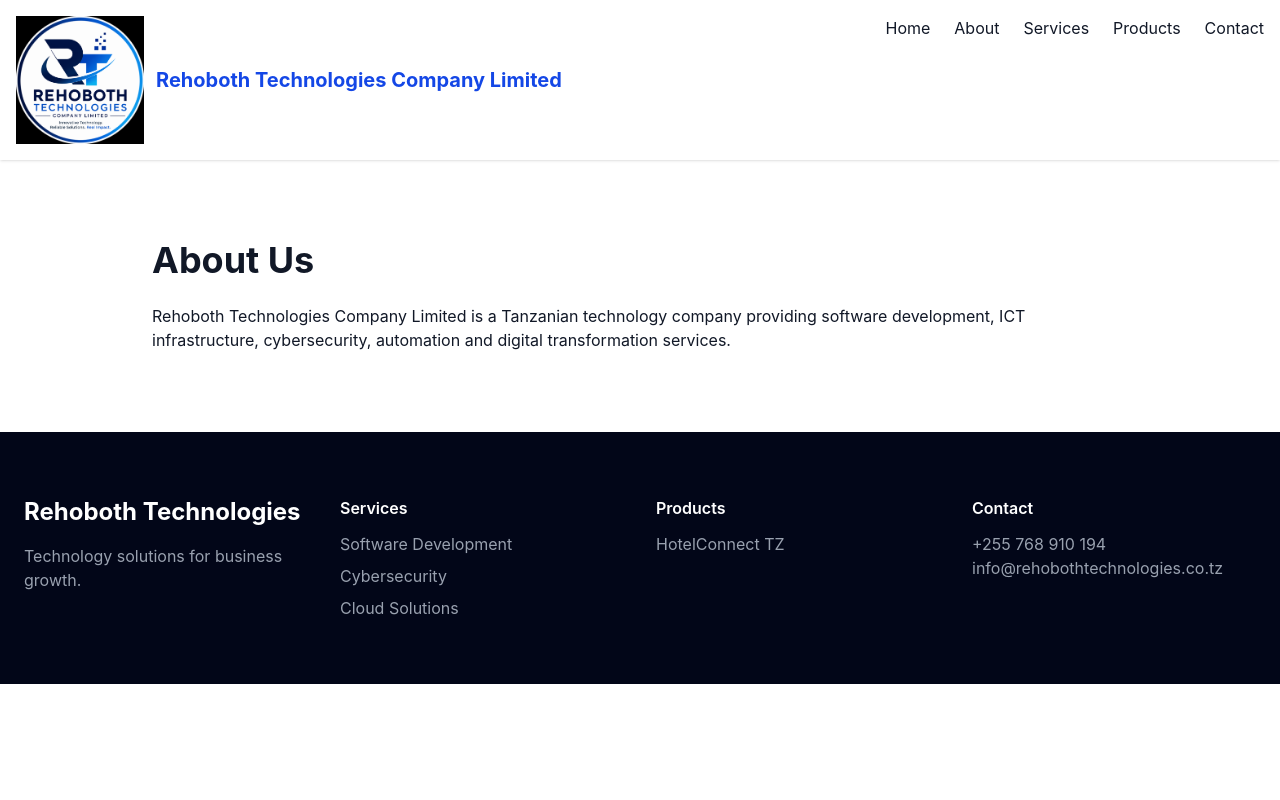
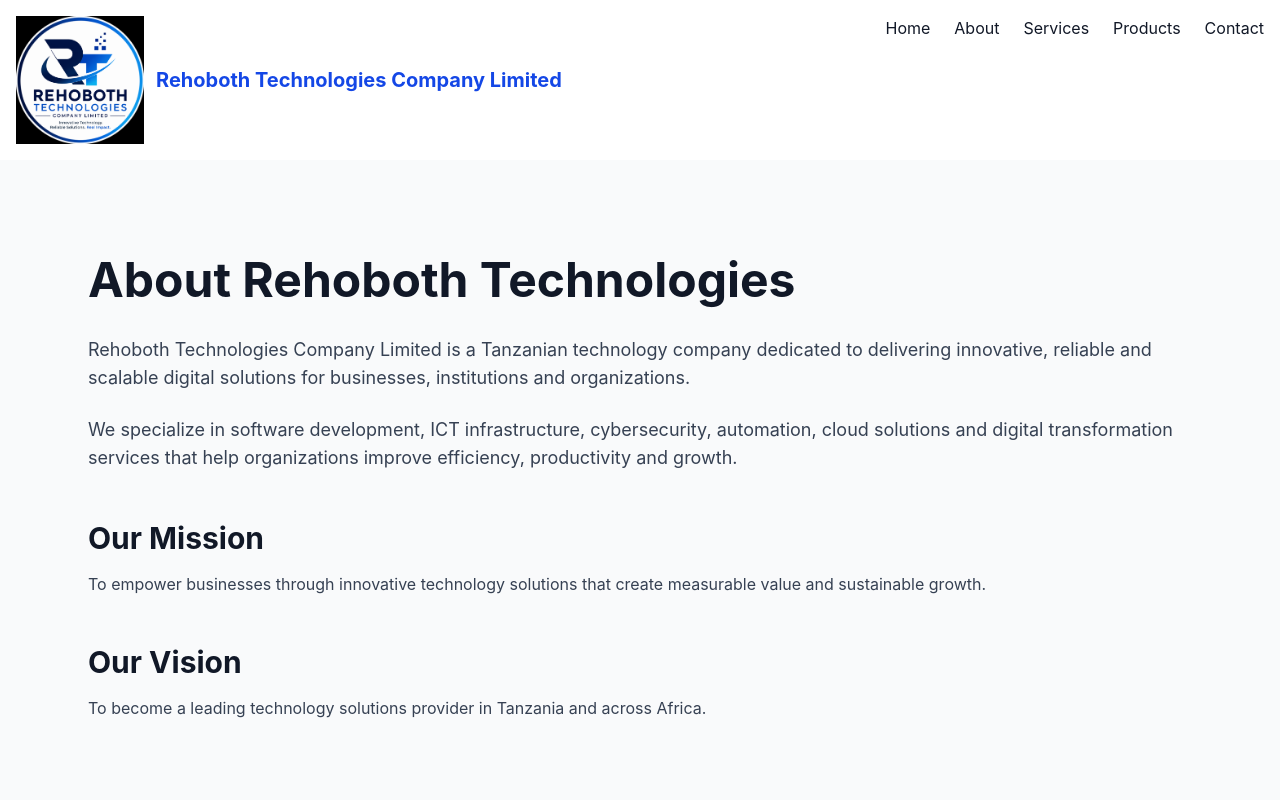
Before and after one commit to Smartstay26/rehoboth-technologies, a React (Vite) app: page /about in a window 1280 px wide. Shown: the top 800 px of the page. Built offline with nearby package versions, Linux system fonts and the light colour scheme.

Commit message:
Complete business pages

```diff
--- a/package.json
+++ b/package.json
@@ -10,6 +10,7 @@
     "preview": "vite preview"
   },
   "dependencies": {
+    "@emailjs/browser": "^4.4.1",
     "framer-motion": "^12.40.0",
     "react": "^19.2.6",
     "react-dom": "^19.2.6",
--- /dev/null
+++ b/src/components/ContactForm.jsx
@@ -0,0 +1,57 @@
+import { useRef } from "react";
+import emailjs from "@emailjs/browser";
+
+export default function ContactForm() {
+  const form = useRef();
+
+  const sendEmail = (e) => {
+    e.preventDefault();
+
+    emailjs.sendForm(
+      "YOUR_SERVICE_ID",
+      "YOUR_TEMPLATE_ID",
+      form.current,
+      "YOUR_PUBLIC_KEY"
+    );
+
+    alert("Message sent successfully!");
+  };
+
+  return (
+    <form
+      ref={form}
+      onSubmit={sendEmail}
+      className="space-y-4"
+    >
+      <input
+        type="text"
+        name="name"
+        placeholder="Your Name"
+        className="w-full border p-3 rounded"
+        required
+      />
+
+      <input
+        type="email"
+        name="email"
+        placeholder="Your Email"
+        className="w-full border p-3 rounded"
+        required
+      />
+
+      <textarea
+        name="message"
+        rows="5"
+        placeholder="Message"
+        className="w-full border p-3 rounded"
+        required
+      />
+
+      <button
+        className="bg-blue-700 text-white px-6 py-3 rounded"
+      >
+        Send Message
+      </button>
+    </form>
+  );
+}
--- a/src/pages/About.jsx
+++ b/src/pages/About.jsx
@@ -1,28 +1,55 @@
 import Navbar from "../components/Navbar";
 import Footer from "../components/Footer";
 
-export default function About(){
-  return(
+export default function About() {
+  return (
     <>
       <Navbar />
 
-      <div className="max-w-5xl mx-auto py-20 px-6">
+      <section className="py-24 bg-gray-50 min-h-screen">
+        <div className="max-w-6xl mx-auto px-6">
 
-        <h1 className="text-4xl font-bold mb-6">
-          About Us
-        </h1>
+          <h1 className="text-5xl font-bold mb-8">
+            About Rehoboth Technologies
+          </h1>
 
-        <p>
-          Rehoboth Technologies Company Limited is a
-          Tanzanian technology company providing
-          software development, ICT infrastructure,
-          cybersecurity, automation and digital
-          transformation services.
-        </p>
+          <p className="text-lg text-gray-700 mb-6">
+            Rehoboth Technologies Company Limited is a Tanzanian
+            technology company dedicated to delivering innovative,
+            reliable and scalable digital solutions for businesses,
+            institutions and organizations.
+          </p>
 
-      </div>
+          <p className="text-lg text-gray-700 mb-6">
+            We specialize in software development, ICT infrastructure,
+            cybersecurity, automation, cloud solutions and digital
+            transformation services that help organizations improve
+            efficiency, productivity and growth.
+          </p>
+
+          <h2 className="text-3xl font-bold mt-12 mb-4">
+            Our Mission
+          </h2>
+
+          <p className="text-gray-700">
+            To empower businesses through innovative technology
+            solutions that create measurable value and sustainable
+            growth.
+          </p>
+
+          <h2 className="text-3xl font-bold mt-12 mb-4">
+            Our Vision
+          </h2>
+
+          <p className="text-gray-700">
+            To become a leading technology solutions provider in
+            Tanzania and across Africa.
+          </p>
+
+        </div>
+      </section>
 
       <Footer />
     </>
-  )
+  );
 }
--- a/src/pages/Contact.jsx
+++ b/src/pages/Contact.jsx
@@ -1,49 +1,69 @@
 import Navbar from "../components/Navbar";
 import Footer from "../components/Footer";
 
-export default function Contact(){
-
-  return(
+export default function Contact() {
+  return (
     <>
       <Navbar />
 
-      <div className="max-w-5xl mx-auto py-20 px-6">
+      <section className="py-24 min-h-screen">
+        <div className="max-w-6xl mx-auto px-6">
 
-        <h1 className="text-4xl font-bold mb-8">
-          Contact Us
-        </h1>
+          <h1 className="text-5xl font-bold mb-8">
+            Contact Us
+          </h1>
 
-        <form className="space-y-4">
+          <div className="grid md:grid-cols-2 gap-10">
 
-          <input
-            type="text"
-            placeholder="Your Name"
-            className="w-full border p-3 rounded"
-          />
+            <div>
+              <h3 className="text-2xl font-semibold mb-4">
+                Company Information
+              </h3>
 
-          <input
-            type="email"
-            placeholder="Email"
-            className="w-full border p-3 rounded"
-          />
+              <p className="mb-3">
+                <strong>Company:</strong><br />
+                Rehoboth Technologies Company Limited
+              </p>
 
-          <textarea
-            rows="5"
-            placeholder="Message"
-            className="w-full border p-3 rounded"
-          />
+              <p className="mb-3">
+                <strong>Address:</strong><br />
+                Plot No. 37 Block A,
+                Regent Estate,
+                Mikocheni,
+                Dar es Salaam,
+                Tanzania
+              </p>
 
-          <button
-            className="bg-blue-700 text-white px-6 py-3 rounded"
-          >
-            Send Message
-          </button>
+              <p className="mb-3">
+                <strong>Phone:</strong><br />
+                +255 768 910 194
+              </p>
 
-        </form>
+              <p className="mb-3">
+                <strong>Email:</strong><br />
+                info@rehobothtechnologies.co.tz
+              </p>
+            </div>
 
-      </div>
+            <div>
+              <h3 className="text-2xl font-semibold mb-4">
+                Quick Contact
+              </h3>
+
+              <a
+                href="mailto:info@rehobothtechnologies.co.tz"
+                className="inline-block bg-blue-700 text-white px-6 py-3 rounded-lg"
+              >
+                Email Us
+              </a>
+            </div>
+
+          </div>
+
+        </div>
+      </section>
 
       <Footer />
     </>
-  )
+  );
 }
--- a/src/pages/Privacy.jsx
+++ b/src/pages/Privacy.jsx
@@ -1,26 +1,33 @@
 import Navbar from "../components/Navbar";
 import Footer from "../components/Footer";
 
-function Privacy() {
+export default function Privacy() {
   return (
     <>
       <Navbar />
 
-      <div className="max-w-5xl mx-auto py-20 px-6">
-        <h1 className="text-4xl font-bold mb-6">
+      <section className="py-24 max-w-5xl mx-auto px-6">
+        <h1 className="text-5xl font-bold mb-8">
           Privacy Policy
         </h1>
 
-        <p>
-          Rehoboth Technologies Company Limited respects your privacy.
-          This website collects only necessary information for
-          communication and service delivery.
+        <p className="mb-6">
+          Rehoboth Technologies Company Limited respects your privacy
+          and is committed to protecting your personal information.
         </p>
-      </div>
+
+        <p className="mb-6">
+          We collect information only when necessary for communication,
+          service delivery, customer support and business operations.
+        </p>
+
+        <p className="mb-6">
+          We do not sell, rent or share personal information with third
+          parties except where required by law.
+        </p>
+      </section>
 
       <Footer />
     </>
   );
 }
-
-export default Privacy;
--- a/src/pages/Terms.jsx
+++ b/src/pages/Terms.jsx
@@ -1,5 +1,34 @@
-function Terms() {
-  return <h1>Terms of Service</h1>;
+import Navbar from "../components/Navbar";
+import Footer from "../components/Footer";
+
+export default function Terms() {
+  return (
+    <>
+      <Navbar />
+
+      <section className="py-24 max-w-5xl mx-auto px-6">
+        <h1 className="text-5xl font-bold mb-8">
+          Terms of Service
+        </h1>
+
+        <p className="mb-6">
+          By accessing and using this website, you agree to comply with
+          these terms and conditions.
+        </p>
+
+        <p className="mb-6">
+          Rehoboth Technologies Company Limited provides information
+          and services on an "as available" basis without warranties
+          of any kind.
+        </p>
+
+        <p className="mb-6">
+          We reserve the right to modify these terms at any time
+          without prior notice.
+        </p>
+      </section>
+
+      <Footer />
+    </>
+  );
 }
-
-export default Terms;
```
Also changed, not shown: 1 other file (tests, documents, lock files or other folders).
